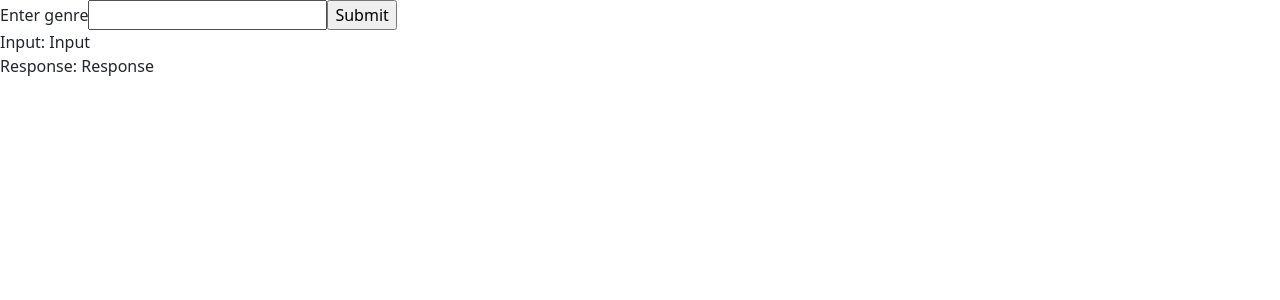
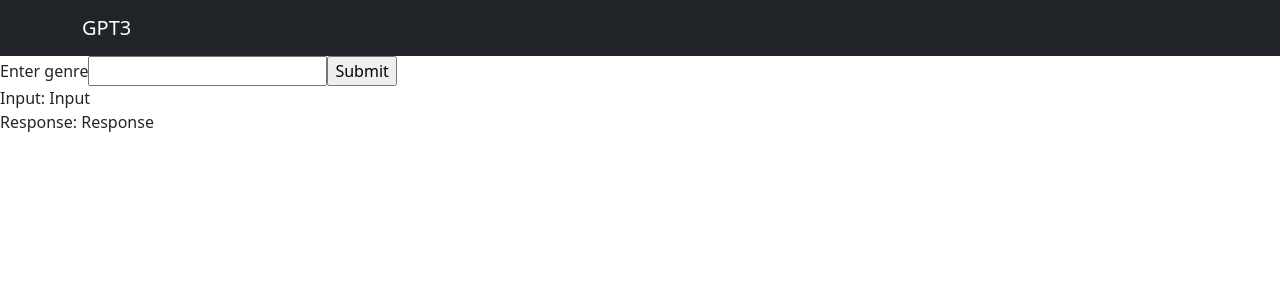
Before and after one commit to shrued/gpt3-fyp, a React (Create React App) app: page / in a window 1280 px wide. Shown: the top 300 px of the page. Built offline with nearby package versions, Linux system fonts and the light colour scheme; no server answers.

Commit message:
Header and Footer files

```diff
--- a/src/App.js
+++ b/src/App.js
@@ -1,9 +1,12 @@
+import Layout from "./components/layout";
 import Story from "./components/story";
 
 export default function React() {
   return (
     <>
-      <Story />
+      <Layout>
+        <Story />
+      </Layout>
     </>
   );
 }
--- /dev/null
+++ b/src/components/footer/index.js
@@ -0,0 +1,3 @@
+export default function Footer() {
+  return <></>;
+}
--- /dev/null
+++ b/src/components/header/index.js
@@ -0,0 +1,13 @@
+import { Navbar, Container } from "react-bootstrap";
+
+export default function Header() {
+  return (
+    <>
+      <Navbar bg="dark" variant="dark">
+        <Container>
+          <Navbar.Brand href="#home">GPT3</Navbar.Brand>
+        </Container>
+      </Navbar>
+    </>
+  );
+}
--- /dev/null
+++ b/src/components/layout.js
@@ -0,0 +1,12 @@
+import Header from "./header";
+import Footer from "./footer";
+
+export default function Layout(props) {
+  return (
+    <>
+      <Header />
+      {props.children}
+      <Footer />
+    </>
+  );
+}
```
Also changed, not shown: src/components/footer/footer.js (added), src/components/header/header.js (added).
